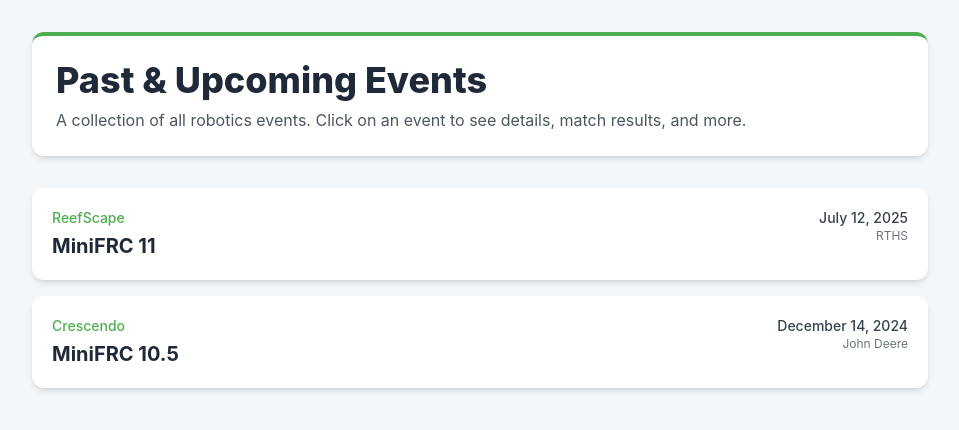
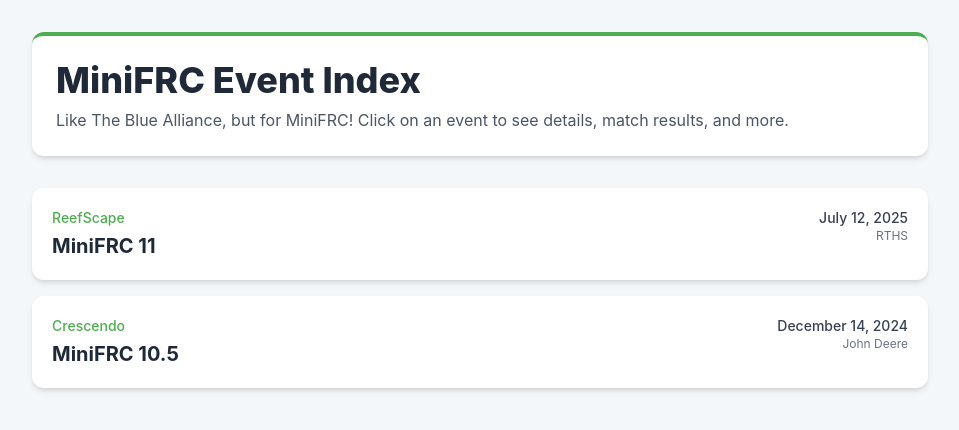
Before and after one commit to AlfredoSystems/BORC, a plain HTML site: page index.html in a window 1280 px wide. Shown: the whole page, without its empty margins (160-1119 px from the left). Drawn offline with nearby package versions, Linux system fonts and the light colour scheme.

Commit message:
Update index.html

```diff
--- a/index.html
+++ b/index.html
@@ -27,9 +27,9 @@
         <!-- Page Header -->
         <div class="bg-white card p-6 rounded-xl mb-8 border-t-4 accent-border">
             <h1 class="text-3xl md:text-4xl font-extrabold text-gray-800">
-                Past & Upcoming Events
+                MiniFRC Event Index
             </h1>
-            <p class="mt-2 text-gray-600">A collection of all robotics events. Click on an event to see details, match results, and more.</p>
+            <p class="mt-2 text-gray-600">Like The Blue Alliance, but for MiniFRC! Click on an event to see details, match results, and more.</p>
         </div>
 
         <!-- Event List Container -->
```
